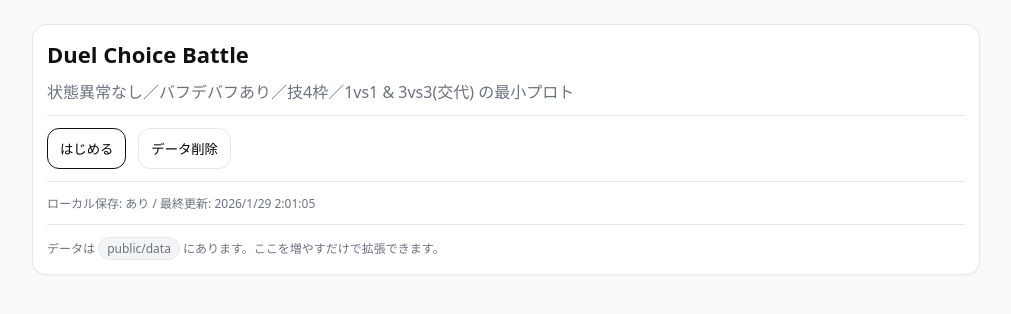
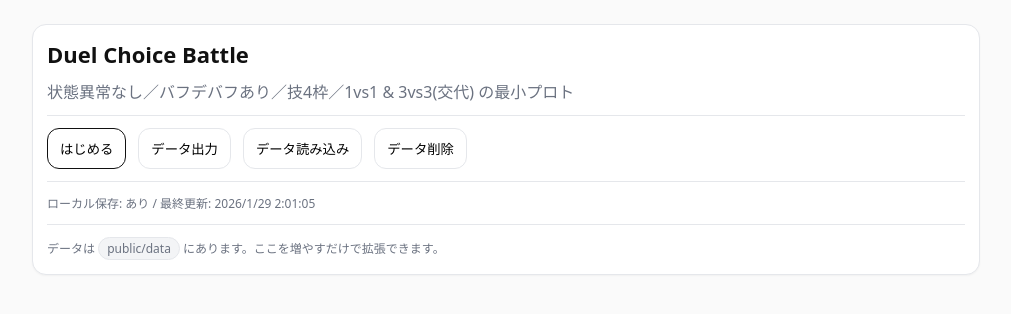
Before and after one commit to hitoshihirai07-hash/duel-choice-battle, a React (Vite) app: page / in a window 1280 px wide. Shown: the top 314 px of the page, without its empty margins (134-1145 px from the left). Built offline with nearby package versions, Linux system fonts and the light colour scheme.

Commit message:
Add files via upload

```diff
--- a/src/app/App.tsx
+++ b/src/app/App.tsx
@@ -8,7 +8,7 @@ import Story from "./screens/Story";
 import Battle from "./screens/Battle";
 import Training from "./screens/Training";
 
-import { localStorageAdapter } from "./save/localStorageAdapter";
+import { BACKUP_KEY, localStorageAdapter } from "./save/localStorageAdapter";
 import type { SaveDataV1 } from "./save/saveAdapter";
 import { createDefaultSave, normalizeSave } from "./save/saveUtils";
 
@@ -63,6 +63,27 @@ export default function App() {
     });
   };
 
+  const downloadJson = (obj: unknown, filename: string) => {
+    const json = JSON.stringify(obj, null, 2);
+    const blob = new Blob([json], { type: "application/json" });
+    const url = URL.createObjectURL(blob);
+    const a = document.createElement("a");
+    a.href = url;
+    a.download = filename;
+    document.body.appendChild(a);
+    a.click();
+    a.remove();
+    setTimeout(() => URL.revokeObjectURL(url), 500);
+  };
+
+  const formatForFileName = (t: number) => {
+    const d = new Date(t);
+    const pad = (n: number) => String(n).padStart(2, "0");
+    return `${d.getFullYear()}${pad(d.getMonth() + 1)}${pad(d.getDate())}-${pad(d.getHours())}${pad(d.getMinutes())}${pad(
+      d.getSeconds()
+    )}`;
+  };
+
   const api = useMemo(() => {
     return {
       go: (s: Screen) => setScreen(s),
@@ -115,8 +136,69 @@ export default function App() {
           onStart={() => api.go({ name: "mode" })}
           onResetAll={async () => {
             await localStorageAdapter.clear();
+            try {
+              localStorage.removeItem(BACKUP_KEY);
+            } catch {
+              // ignore
+            }
             setSave(createDefaultSave(data));
             api.go({ name: "title" });
+          }}
+          onExport={() => {
+            const now = Date.now();
+            const payload = {
+              app: "duel-choice-battle",
+              schema: 1,
+              exportedAt: now,
+              save,
+            };
+            downloadJson(payload, `duel-choice-battle-save-${formatForFileName(now)}.json`);
+          }}
+          onImport={async (file) => {
+            try {
+              const text = await file.text();
+              const parsed: any = JSON.parse(text);
+              const candidate: any = parsed?.app === "duel-choice-battle" && parsed?.save ? parsed.save : parsed;
+
+              if (!candidate || typeof candidate !== "object") return "NG: JSONの形式が不正です";
+              if (candidate.version !== 1) return "NG: このデータは読み込めません（version違い）";
+
+              // 直前の状態をバックアップ
+              try {
+                localStorage.setItem(BACKUP_KEY, JSON.stringify(save));
+              } catch {
+                // ignore
+              }
+
+              const next = normalizeSave(data, candidate as SaveDataV1);
+              setSave(next);
+              return "OK: 読み込みました（タイトルに反映済み）";
+            } catch (e) {
+              return `NG: 読み込みに失敗しました（${String(e).slice(0, 80)}）`;
+            }
+          }}
+          hasBackup={(() => {
+            try {
+              return localStorage.getItem(BACKUP_KEY) != null;
+            } catch {
+              return false;
+            }
+          })()}
+          onRestoreBackup={async () => {
+            try {
+              const raw = localStorage.getItem(BACKUP_KEY);
+              if (!raw) return "NG: バックアップが見つかりません";
+              const parsed: any = JSON.parse(raw);
+              if (!parsed || typeof parsed !== "object" || parsed.version !== 1) {
+                return "NG: バックアップ形式が不正です";
+              }
+              const next = normalizeSave(data, parsed as SaveDataV1);
+              setSave(next);
+              localStorage.removeItem(BACKUP_KEY);
+              return "OK: バックアップから復元しました";
+            } catch (e) {
+              return `NG: 復元に失敗しました（${String(e).slice(0, 80)}）`;
+            }
           }}
         />
       );
--- a/src/app/save/localStorageAdapter.ts
+++ b/src/app/save/localStorageAdapter.ts
@@ -1,11 +1,13 @@
 import type { SaveAdapter, SaveDataV1 } from "./saveAdapter";
 
-const KEY = "DUEL_CHOICE_BATTLE_SAVE_V1";
+// セーブ/バックアップのキーはUI側でも参照したいのでexportする
+export const SAVE_KEY = "DUEL_CHOICE_BATTLE_SAVE_V1";
+export const BACKUP_KEY = "DUEL_CHOICE_BATTLE_SAVE_V1_BACKUP";
 
 export const localStorageAdapter: SaveAdapter = {
   async load() {
     try {
-      const raw = localStorage.getItem(KEY);
+      const raw = localStorage.getItem(SAVE_KEY);
       if (!raw) return null;
       const parsed = JSON.parse(raw) as SaveDataV1;
       if (parsed.version !== 1) return null;
@@ -15,9 +17,9 @@ export const localStorageAdapter: SaveAdapter = {
     }
   },
   async save(data) {
-    localStorage.setItem(KEY, JSON.stringify(data));
+    localStorage.setItem(SAVE_KEY, JSON.stringify(data));
   },
   async clear() {
-    localStorage.removeItem(KEY);
+    localStorage.removeItem(SAVE_KEY);
   },
 };
--- a/src/app/screens/Title.tsx
+++ b/src/app/screens/Title.tsx
@@ -1,12 +1,19 @@
-import React, { useMemo, useState } from "react";
+import React, { useMemo, useRef, useState } from "react";
 
 export default function Title(props: {
   hasSave: boolean;
   lastUpdatedAt: number;
   onStart: () => void;
   onResetAll: () => Promise<void> | void;
+  onExport: () => void;
+  onImport: (file: File) => Promise<string | null>;
+  hasBackup: boolean;
+  onRestoreBackup: () => Promise<string | null>;
 }) {
-  const [confirm, setConfirm] = useState(false);
+  const [confirmReset, setConfirmReset] = useState(false);
+  const [confirmRestore, setConfirmRestore] = useState(false);
+  const [notice, setNotice] = useState<{ type: "ok" | "ng"; text: string } | null>(null);
+  const fileRef = useRef<HTMLInputElement | null>(null);
 
   const last = useMemo(() => {
     try {
@@ -32,18 +39,80 @@ export default function Title(props: {
 
           <button
             className="btn"
+            onClick={() => {
+              setNotice(null);
+              props.onExport();
+            }}
+          >
+            データ出力
+          </button>
+
+          <button
+            className="btn"
+            onClick={() => {
+              setNotice(null);
+              fileRef.current?.click();
+            }}
+          >
+            データ読み込み
+          </button>
+
+          <input
+            ref={fileRef}
+            type="file"
+            accept="application/json,.json"
+            style={{ display: "none" }}
+            onChange={async (e) => {
+              const f = e.target.files?.[0];
+              // 同じファイルを連続で選べるようにリセット
+              e.currentTarget.value = "";
+              if (!f) return;
+              const msg = await props.onImport(f);
+              if (msg) setNotice({ type: msg.startsWith("OK:") ? "ok" : "ng", text: msg.replace(/^OK:\s?/, "") });
+            }}
+          />
+
+          {props.hasBackup && (
+            <button
+              className="btn"
+              onClick={async () => {
+                if (!confirmRestore) {
+                  setConfirmRestore(true);
+                  return;
+                }
+                setConfirmRestore(false);
+                const msg = await props.onRestoreBackup();
+                if (msg) setNotice({ type: msg.startsWith("OK:") ? "ok" : "ng", text: msg.replace(/^OK:\s?/, "") });
+              }}
+            >
+              {confirmRestore ? "バックアップ復元（もう一度で確定）" : "バックアップ復元"}
+            </button>
+          )}
+
+          <button
+            className="btn"
             onClick={async () => {
-              if (!confirm) {
-                setConfirm(true);
+              if (!confirmReset) {
+                setConfirmReset(true);
                 return;
               }
-              setConfirm(false);
+              setConfirmReset(false);
               await props.onResetAll();
             }}
           >
-            {confirm ? "データ削除（もう一度で確定）" : "データ削除"}
+            {confirmReset ? "データ削除（もう一度で確定）" : "データ削除"}
           </button>
         </div>
+
+        {notice && (
+          <div className="hr" />
+        )}
+        {notice && (
+          <div className={notice.type === "ok" ? "small" : "small"}>
+            <span className={notice.type === "ok" ? "badge" : "badge"}>{notice.type === "ok" ? "OK" : "NG"}</span>{" "}
+            <span className={notice.type === "ok" ? "" : ""}>{notice.text}</span>
+          </div>
+        )}
 
         <div className="hr" />
         <div className="small muted">ローカル保存: {props.hasSave ? "あり" : "なし"} / 最終更新: {last}</div>
```
